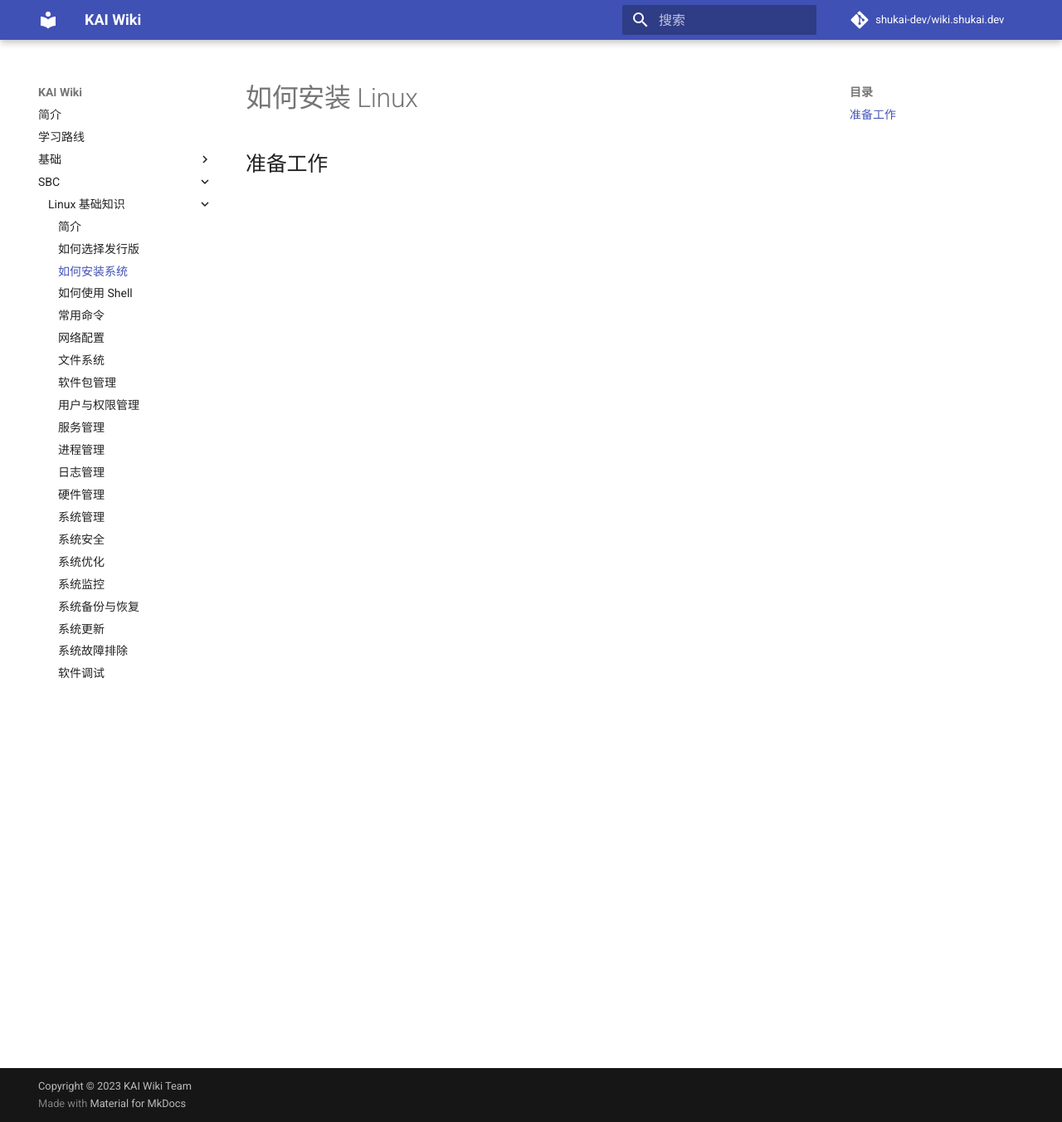
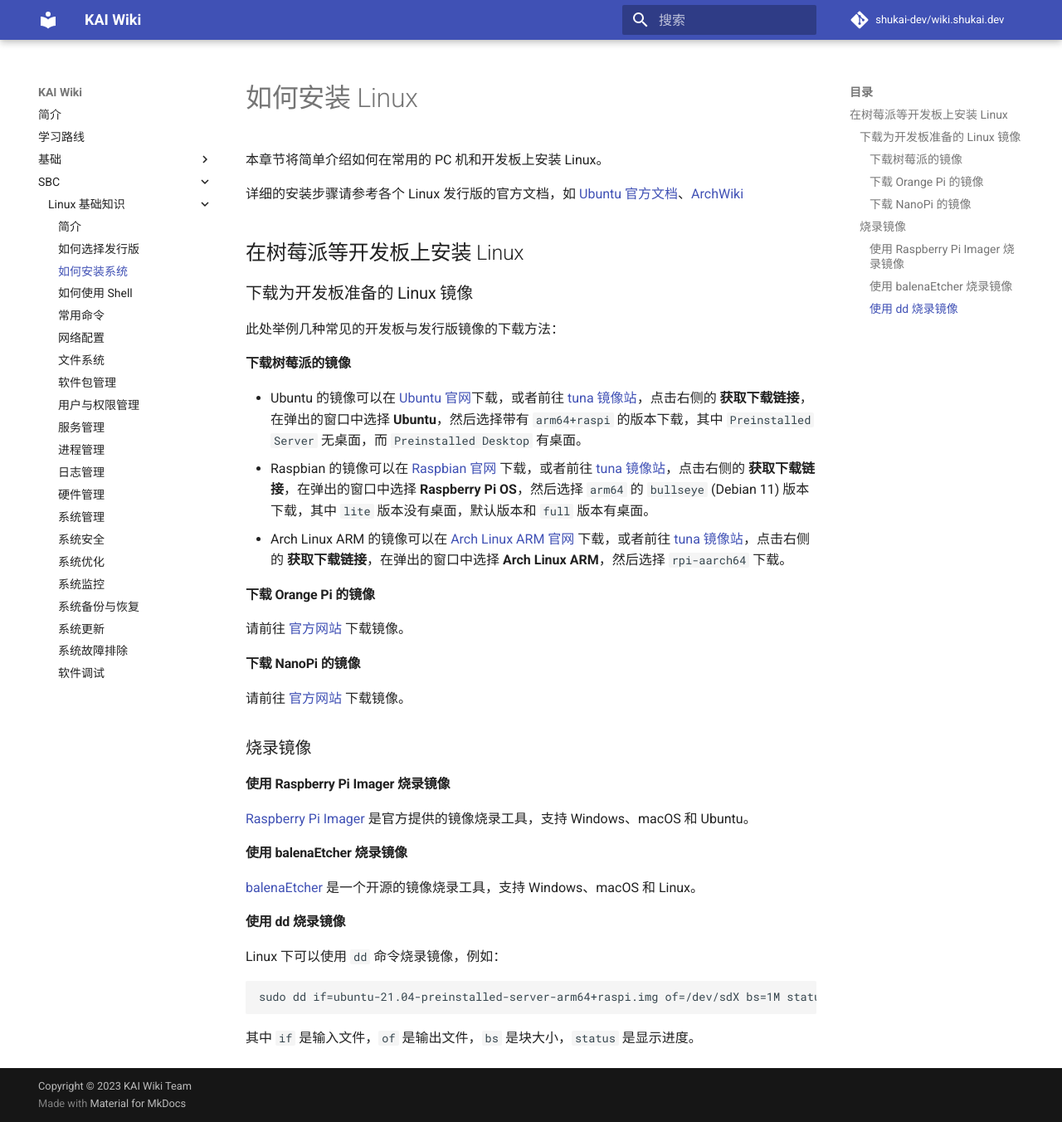
Before and after one commit to shukai-dev/wiki.shukai.dev, an MkDocs documentation site: the page built from docs/sbc/linux-basic/installation.md, in a window 1280 px wide and 1352 px high. Shown: the whole window at 83% size. Built offline with MkDocs 1.6.1 and Material for MkDocs 9.7.7, drawn with Linux system fonts in a browser that asks for light colours; comment, search, counter and statistics services are not loaded.

Commit message:
添加一部分安装教程

````diff
--- a/docs/sbc/linux-basic/installation.md
+++ b/docs/sbc/linux-basic/installation.md
@@ -1,3 +1,45 @@
 # 如何安装 Linux
 
-## 准备工作
+本章节将简单介绍如何在常用的 PC 机和开发板上安装 Linux。
+
+详细的安装步骤请参考各个 Linux 发行版的官方文档，如 [Ubuntu 官方文档](https://ubuntu.com/tutorials/install-ubuntu-desktop)、[ArchWiki](https://wiki.archlinuxcn.org/wiki/%E5%AE%89%E8%A3%85%E6%8C%87%E5%8D%97)
+
+## 在树莓派等开发板上安装 Linux
+
+### 下载为开发板准备的 Linux 镜像
+
+此处举例几种常见的开发板与发行版镜像的下载方法：
+
+#### 下载树莓派的镜像
+
+* Ubuntu 的镜像可以在 [Ubuntu 官网](https://ubuntu.com/download/raspberry-pi)下载，或者前往 [tuna 镜像站](https://mirrors.tuna.tsinghua.edu.cn/)，点击右侧的 **获取下载链接**，在弹出的窗口中选择 **Ubuntu**，然后选择带有 `arm64+raspi` 的版本下载，其中 `Preinstalled Server` 无桌面，而 `Preinstalled Desktop` 有桌面。
+* Raspbian 的镜像可以在 [Raspbian 官网](https://www.raspberrypi.com/software/operating-systems/#raspberry-pi-os-64-bit) 下载，或者前往 [tuna 镜像站](https://mirrors.tuna.tsinghua.edu.cn/)，点击右侧的 **获取下载链接**，在弹出的窗口中选择 **Raspberry Pi OS**，然后选择 `arm64` 的 `bullseye` (Debian 11) 版本下载，其中 `lite` 版本没有桌面，默认版本和 `full` 版本有桌面。
+* Arch Linux ARM 的镜像可以在 [Arch Linux ARM 官网](https://archlinuxarm.org/about/downloads) 下载，或者前往 [tuna 镜像站](https://mirrors.tuna.tsinghua.edu.cn/)，点击右侧的 **获取下载链接**，在弹出的窗口中选择 **Arch Linux ARM**，然后选择 `rpi-aarch64` 下载。
+
+#### 下载 Orange Pi 的镜像
+
+请前往 [官方网站](http://www.orangepi.cn/html/serviceAndSupport/index.html) 下载镜像。
+
+#### 下载 NanoPi 的镜像
+
+请前往 [官方网站](https://www.friendlyelec.com/index.php?route=information/information&information_id=7) 下载镜像。
+
+### 烧录镜像
+
+#### 使用 Raspberry Pi Imager 烧录镜像
+
+[Raspberry Pi Imager](https://www.raspberrypi.com/software/) 是官方提供的镜像烧录工具，支持 Windows、macOS 和 Ubuntu。
+
+#### 使用 balenaEtcher 烧录镜像
+
+[balenaEtcher](https://www.balena.io/etcher/) 是一个开源的镜像烧录工具，支持 Windows、macOS 和 Linux。
+
+#### 使用 dd 烧录镜像
+
+Linux 下可以使用 `dd` 命令烧录镜像，例如：
+
+```bash
+sudo dd if=ubuntu-21.04-preinstalled-server-arm64+raspi.img of=/dev/sdX bs=1M status=progress
+```
+
+其中 `if` 是输入文件，`of` 是输出文件，`bs` 是块大小，`status` 是显示进度。
````
